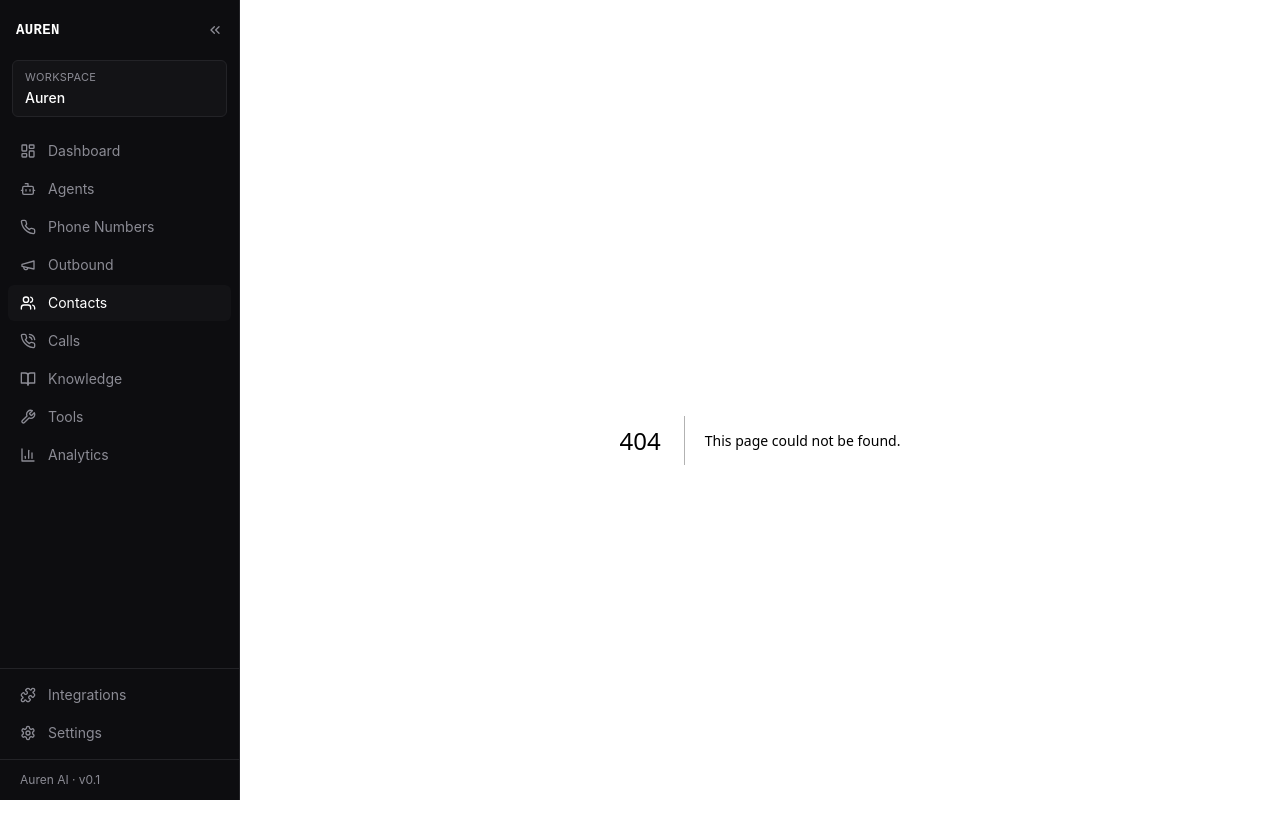
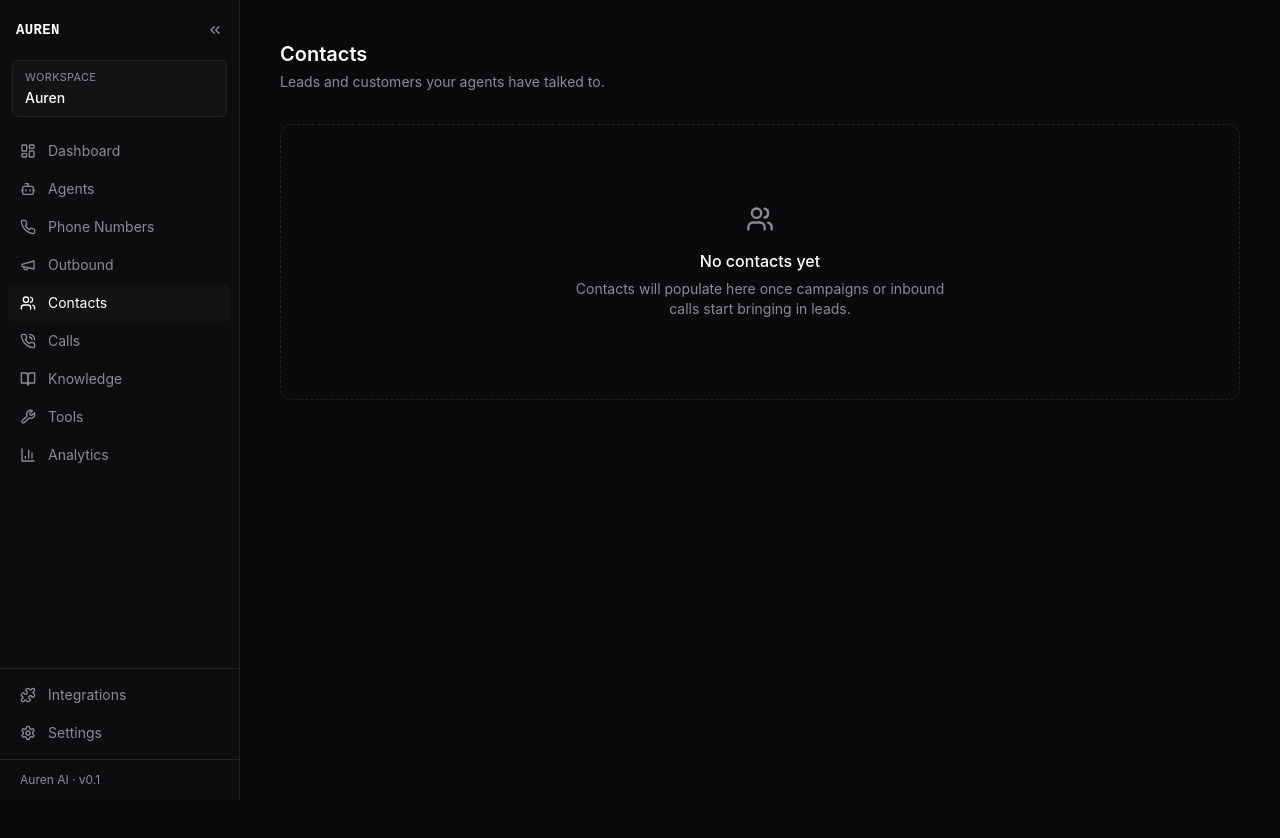
Before and after one commit to nitudevi5763-bit/auren-voice-dashboard, a Next.js app: page /contacts in a window 1280 px wide. Before the commit this address had no page. Shown: the top 838 px of the page. After the commit the page ends 800 px from the top, so only its background shows below. Built offline with nearby package versions, Linux system fonts and the light colour scheme.

Commit message:
Create page.js

```diff
--- /dev/null
+++ b/app/contacts/page.js
@@ -0,0 +1,15 @@
+import { Users } from 'lucide-react';
+import EmptyState from '../../components/EmptyState';
+
+export default function Page() {
+  return (
+    <div>
+      <h1 className="text-xl font-semibold text-white">Contacts</h1>
+      <p className="mt-1 text-sm text-muted">Leads and customers your agents have talked to.</p>
+      <div className="mt-8">
+        <EmptyState icon={Users} title="No contacts yet"
+          description="Contacts will populate here once campaigns or inbound calls start bringing in leads." />
+      </div>
+    </div>
+  );
+}
```
